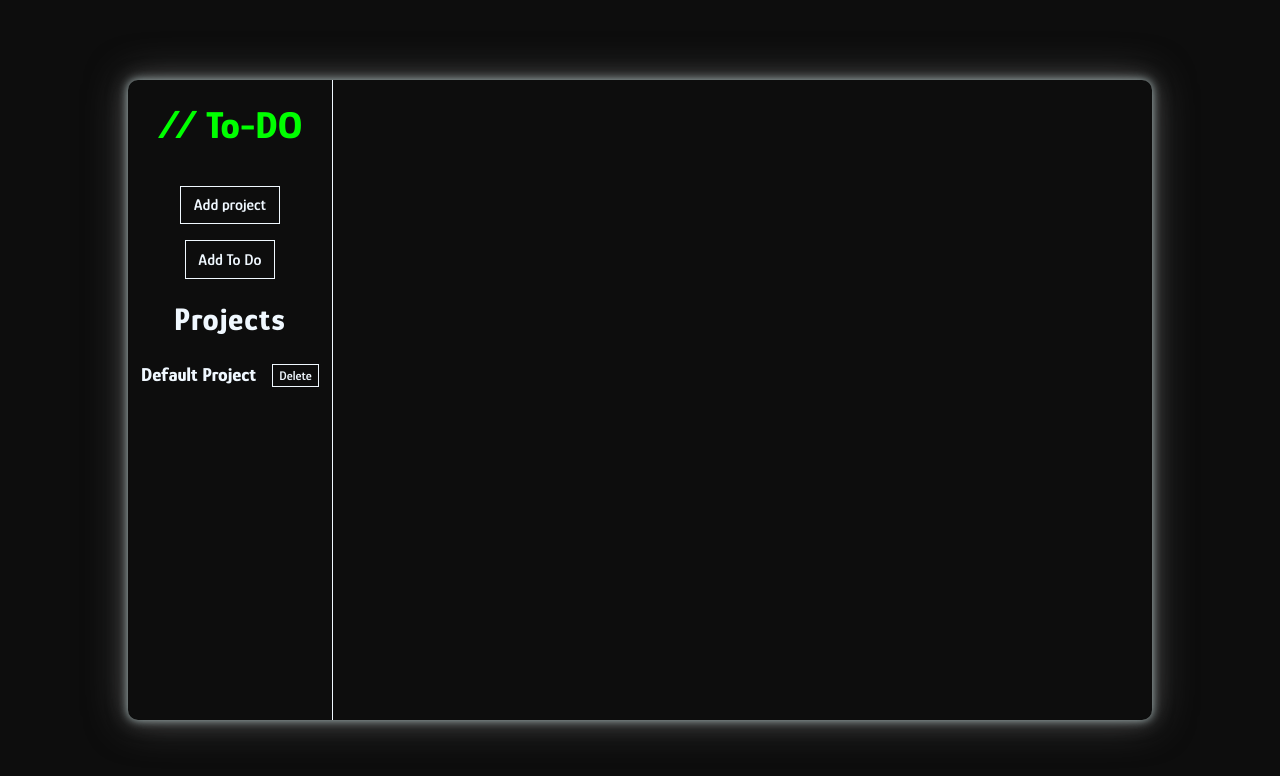
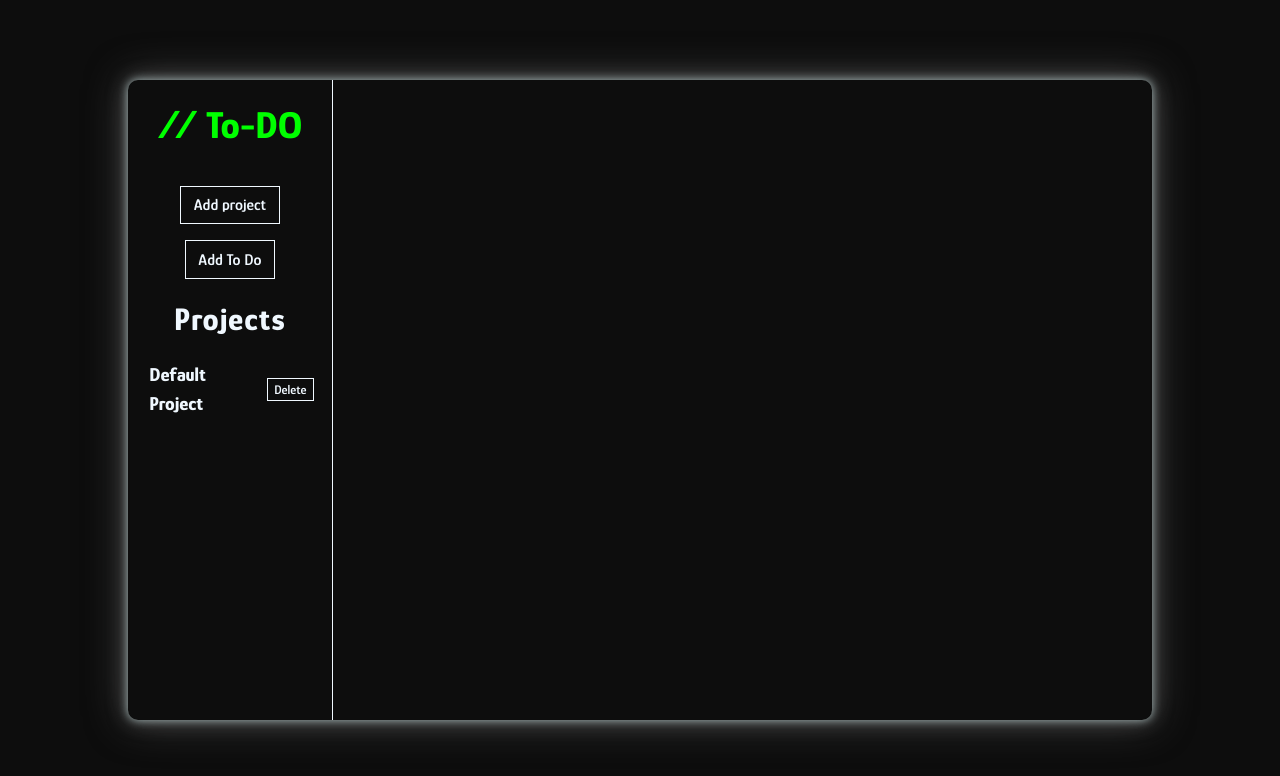
Before and after one commit to maqboolwebdev-stack/To-Do, a website built with webpack: page src/template.html in a window 1280 px wide. Built offline with nearby package versions, Linux system fonts and the light colour scheme.

Commit message:
Fix layout and add Improve UI

```diff
--- a/src/styles/styles.css
+++ b/src/styles/styles.css
@@ -8,7 +8,7 @@
 @font-face {
   font-family: 'glory';
   src: url('/src/assets/fonts/Glory-SemiBold.ttf') format('truetype');
-  font-weight: 400;
+  font-weight: 600;
   font-style: normal;
 }
 
@@ -16,10 +16,12 @@ body {
   font-family: 'glory', sans-serif;
   user-select: none;
   height: 100vh;
+  width: 100vw;
   background-color: #0d0d0d;
   display: grid;
   place-items: center;
   color: aliceblue;
+  overflow: hidden;
 }
 
 .main {
@@ -32,6 +34,8 @@ body {
     0 0 40px #4a4b4b;
   display: grid;
   grid-template-columns: 1fr 4fr;
+  max-height: 80vh;
+  overflow: hidden;
 }
 
 .control-side {
@@ -39,6 +43,16 @@ body {
   flex-direction: column;
   gap: 1rem;
   border-right: 1px solid aliceblue;
+  min-height: 0;
+  overflow-y: auto;
+}
+
+.todos-side {
+  min-height: 0;
+  overflow-y: auto;
+  padding: 1rem;
+  scrollbar-color: aliceblue #0d0d0d;
+  scrollbar-width: thin;
 }
 
 .logo-container {
@@ -98,20 +112,34 @@ button {
   flex-direction: column;
   align-items: center;
   gap: 1rem;
+  overflow-y: auto;
+  min-height: 0;
+  width: 100%;
+  scrollbar-color: aliceblue #0d0d0d;
+  scrollbar-width: thin;
 }
 
 .dynamic-projects {
   display: flex;
   align-items: center;
-  justify-content: center;
+  justify-content: space-between;
   gap: 1rem;
   padding: 0.1rem 0.5rem;
-  cursor: pointer;
+  border-left: 3px solid transparent;
+  width: 90%;
+  transition: all .30s ease;
 }
 
 .project-name {
   font-family: 'glory', sans-serif;
   font-size: 1.2rem;
+  cursor: pointer;
+  transition: all .30s ease;
+
+}
+
+.project-name:hover {
+  color: rgb(0, 255, 0);
 }
 
 .project-delete-btn {
```
